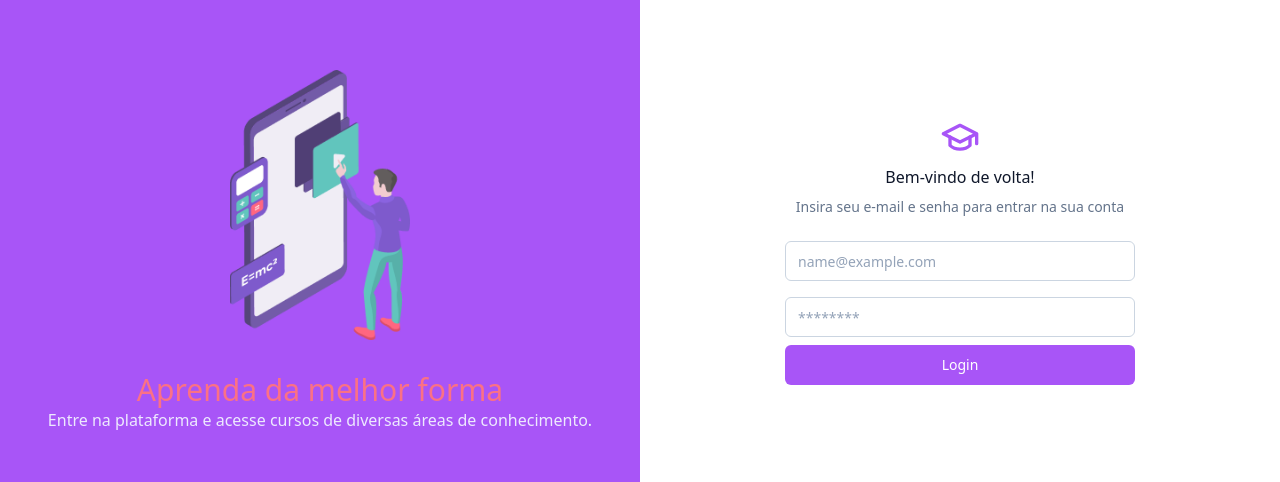
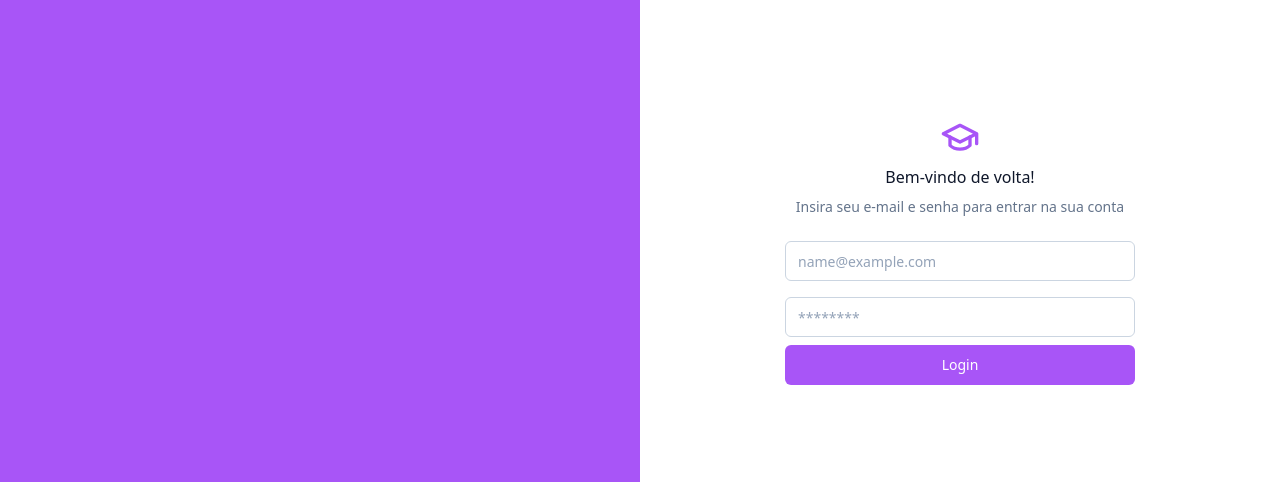
Before and after one commit to felipesanderp/e.learning, a Next.js app: page / in a window 1280 px wide. Shown: the part 149-631 px from the top of the page. Built offline with nearby package versions, Linux system fonts and the light colour scheme; no server answers.

Commit message:
remove image and text from login page

```diff
--- a/src/app/(auth)/(login)/page.tsx
+++ b/src/app/(auth)/(login)/page.tsx
@@ -18,7 +18,7 @@
   return (
     <div className="container grid h-screen w-screen flex-col items-center justify-center lg:max-w-none lg:grid-cols-2 lg:px-0">
       <div className="hidden h-full bg-purple-500 lg:flex items-center justify-center">
-        <div className="flex flex-col items-center">
+        {/* <div className="flex flex-col items-center">
           <Image src="/person.png" width={180} height={180} alt="" />
           <h2 className="text-rose-400 mt-8 text-3xl">
             Aprenda da melhor forma
@@ -28,7 +28,7 @@
             acesse cursos de diversas áreas
             de conhecimento.
           </span>
-        </div>
+        </div> */}
       </div>
       <div className="mx-auto flex w-full flex-col justify-center space-y-6 sm:w-[350px]">
         <div className="flex flex-col space-y-2 text-center">
```
